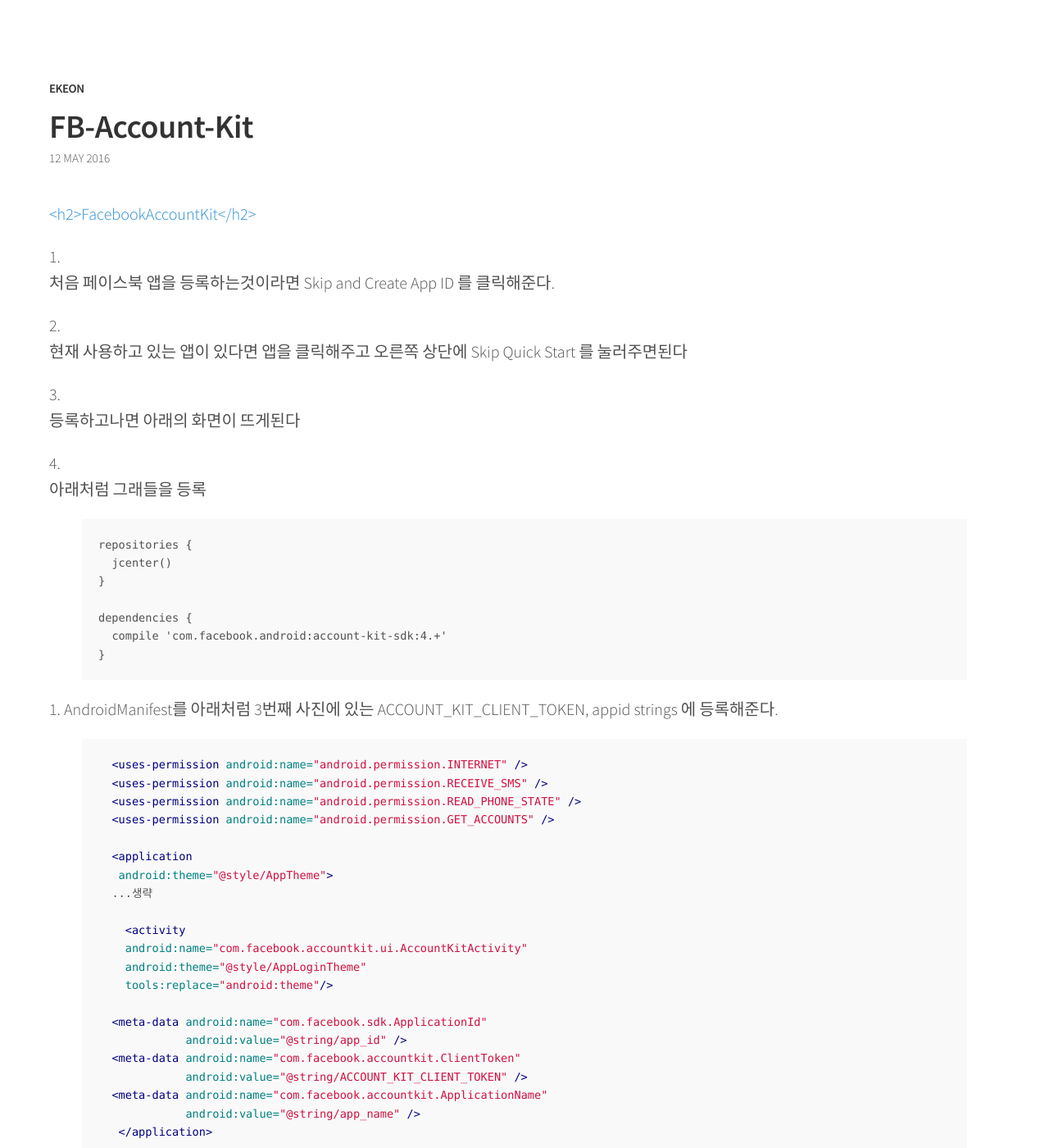
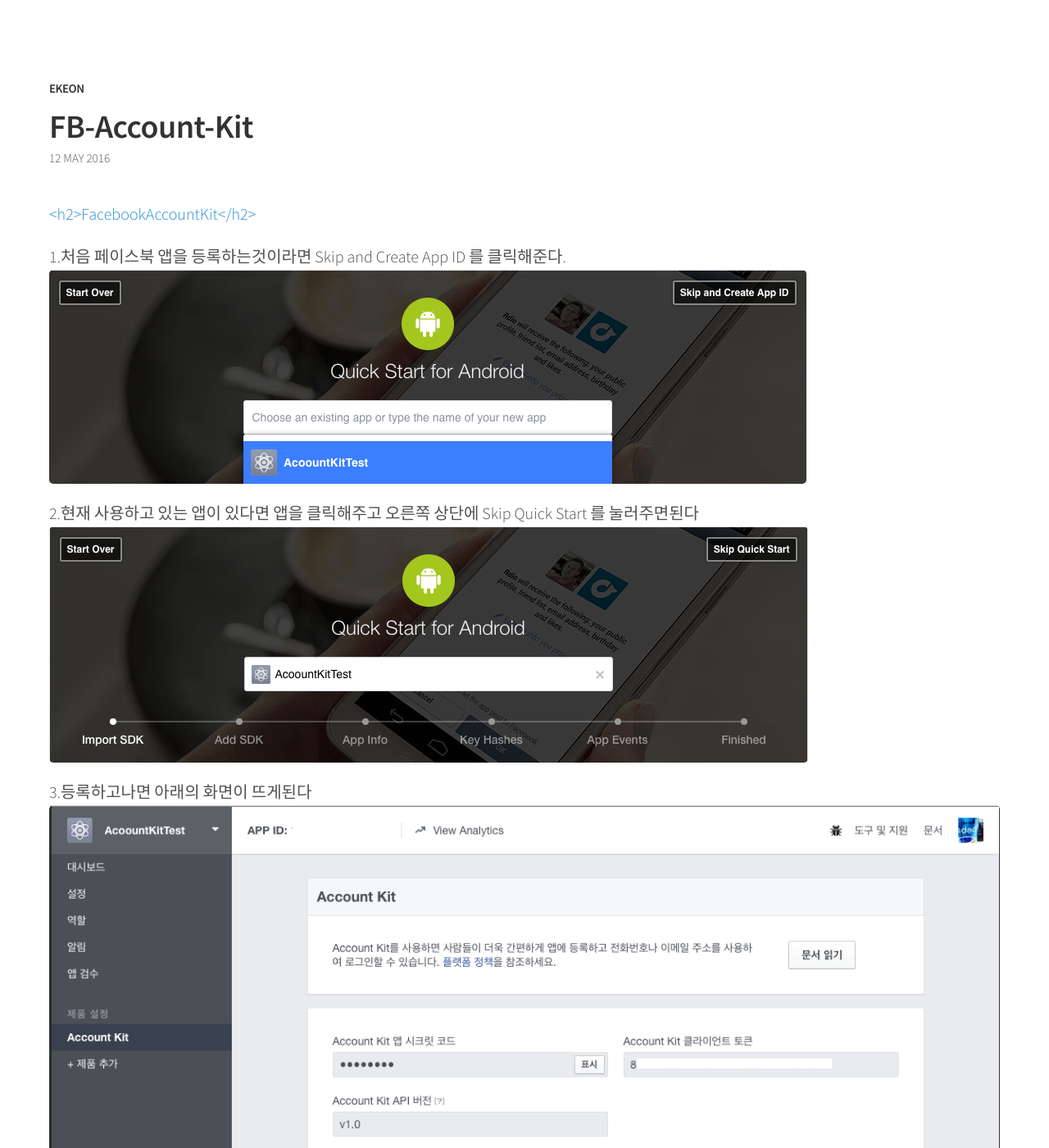
Before and after one commit to ekeon/ekeon.github.io, a Jekyll site: the page built from _posts/2016-5-12-facebookAccountKit.markdown, in a window 1280 px wide and 1400 px high. Shown: the whole window at 82% size. Built offline with Jekyll 4.4.1, drawn with Linux system fonts in a browser that asks for light colours; Markdown is read by kramdown in place of the engine named in the settings; comment, search, counter and statistics services are not loaded; some of the changed text lies outside the part shown.

Commit message:
no message

````diff
--- a/_posts/2016-5-12-facebookAccountKit.markdown
+++ b/_posts/2016-5-12-facebookAccountKit.markdown
@@ -6,13 +6,13 @@
 ---
 <a href="https://developers.facebook.com/docs/accountkit/android"><h2>FacebookAccountKit</h2></a>
 
-1. 처음 페이스북 앱을 등록하는것이라면 Skip and Create App ID 를 클릭해준다.
-
-2. 현재 사용하고 있는 앱이 있다면 앱을 클릭해주고 오른쪽 상단에 Skip Quick Start 를 눌러주면된다
-
-3. 등록하고나면 아래의 화면이 뜨게된다
-
-4. 아래처럼 그래들을 등록
+1.처음 페이스북 앱을 등록하는것이라면 Skip and Create App ID 를 클릭해준다.
+![Fbaccount1](https://raw.githubusercontent.com/ekeon/ekeon.github.io/master/image/facebookAccount1.png)
+2.현재 사용하고 있는 앱이 있다면 앱을 클릭해주고 오른쪽 상단에 Skip Quick Start 를 눌러주면된다
+![Fbaccount2](https://raw.githubusercontent.com/ekeon/ekeon.github.io/master/image/facebookAccount2.png)
+3.등록하고나면 아래의 화면이 뜨게된다
+![Fbaccount3](https://raw.githubusercontent.com/ekeon/ekeon.github.io/master/image/facebookAccount3.png)
+4.아래처럼 그래들을 등록
 
 {% highlight xml %}
 repositories {
@@ -24,7 +24,7 @@
 }
 {% endhighlight %}
 
-5. AndroidManifest를 아래처럼  3번째 사진에 있는 ACCOUNT_KIT_CLIENT_TOKEN, appid strings 에 등록해준다.
+5.AndroidManifest를 아래처럼  3번째 사진에 있는 ACCOUNT_KIT_CLIENT_TOKEN, appid strings 에 등록해준다.
 
 {% highlight xml %}
   <uses-permission android:name="android.permission.INTERNET" />
@@ -51,7 +51,7 @@
 
 {% endhighlight %}
 
-6. MainActivity 소스 이다 바인드에 버터나이프 라이브러리를 사용함.
+6.MainActivity 소스 이다 바인드에 버터나이프 라이브러리를 사용함.
 
 {% highlight java %}
 public class MainActivity extends AppCompatActivity {
@@ -150,3 +150,7 @@
   }
 }
 {% endhighlight %}
+
+7. xml Theme.AccountKit 이 없다고 익셉션이 뜨는경우
+style.xml 에 아래코드를 추가해준다
+```<style name="AppLoginTheme" parent="Theme.AccountKit" />
````
